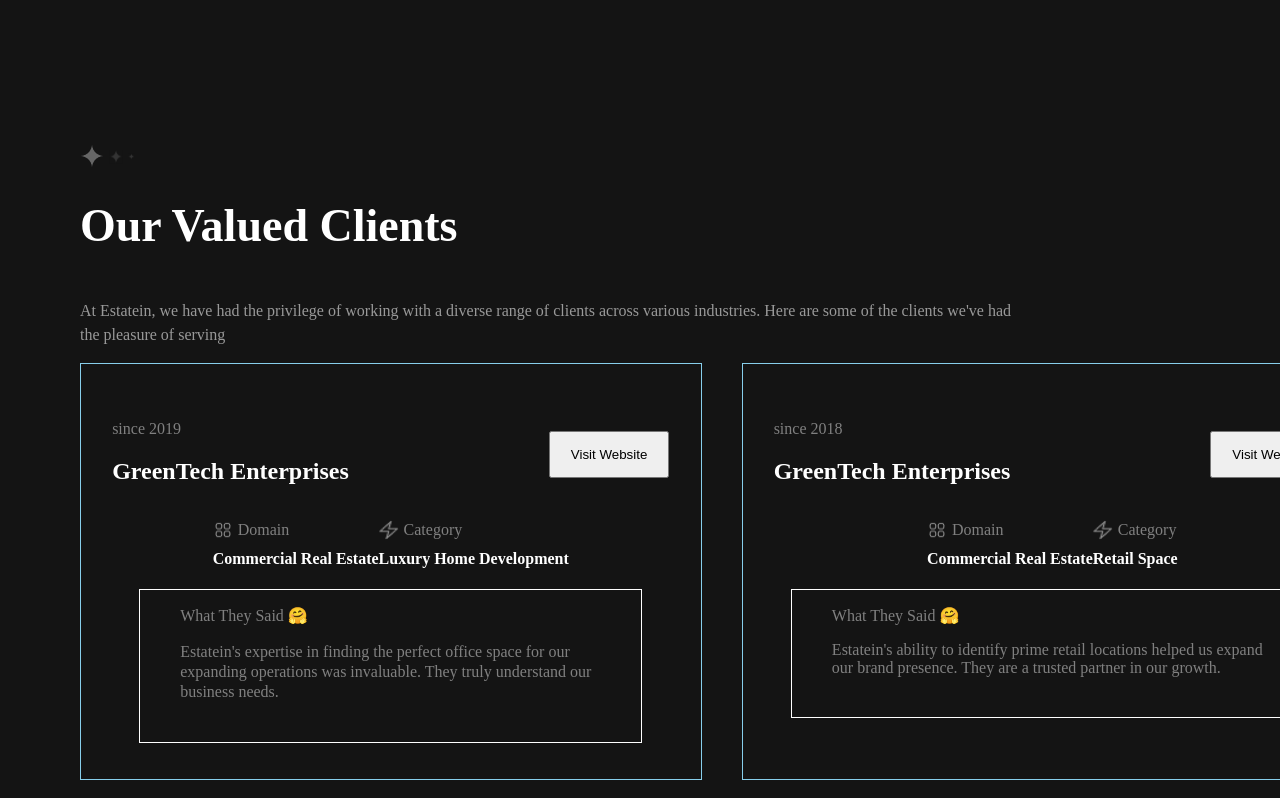
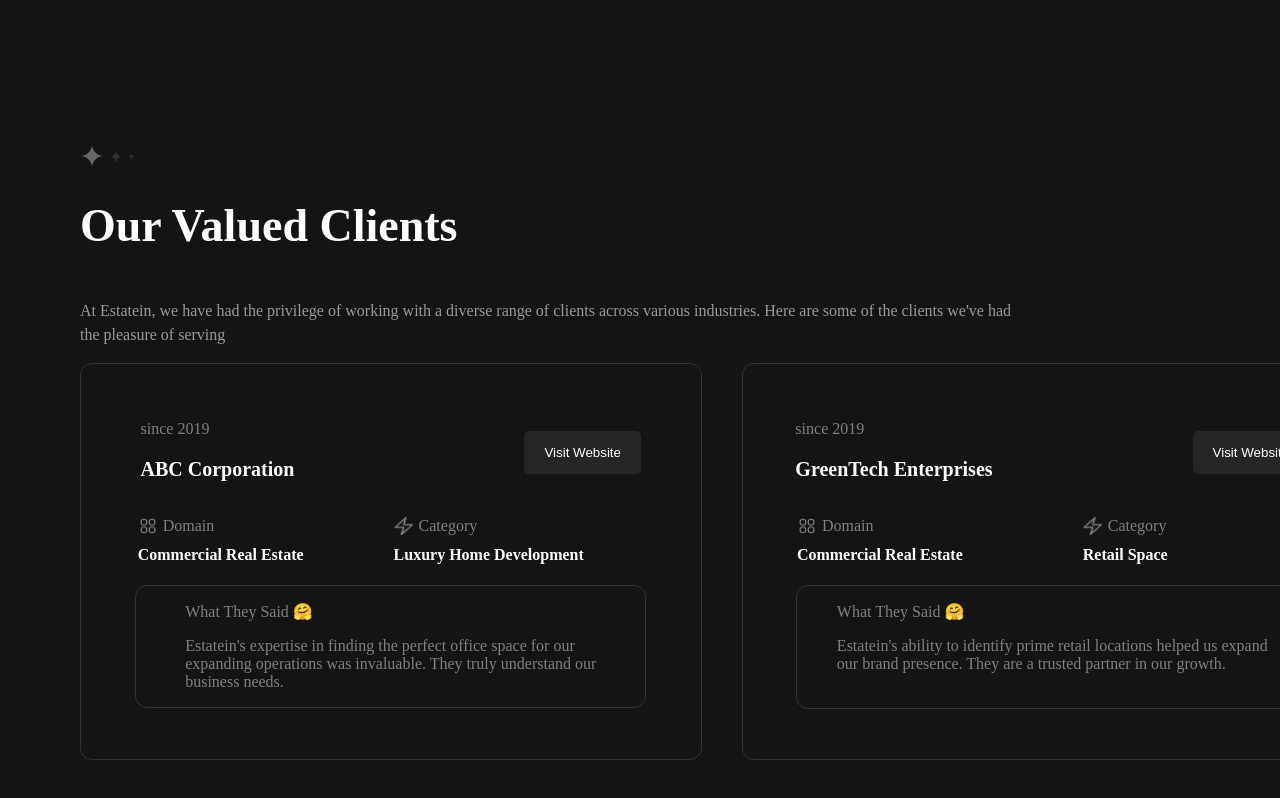
Before and after one commit to DeVTeJ10/Home-ly, a React (Vite) app: page /about-us in a window 1280 px wide. Shown: the part 3563-4361 px from the top of the page. Built offline with nearby package versions, Linux system fonts and the light colour scheme.

Commit message:
Our valued clients final rendition

```diff
--- a/src/pages/aboutUs/aboutUs.css
+++ b/src/pages/aboutUs/aboutUs.css
@@ -278,21 +278,33 @@ p{
     padding-right: 20px;
     padding-top: 14px;
     padding-bottom: 14px;
-    margin-left: -100px;
+    background-color: #262626;
+    color: white;
+    border: 0px;
+    border-radius: 5px;
 }
 
 .ABCcorp{
     display: flex;
     align-items: center;
-    justify-content: space-between;
-    gap: 300px;
     padding-top: 40px;
+    justify-content: space-evenly;
+    gap: 230px;
+}
+
+.ABCcorprals{
+    display: flex;
+    align-items: center;
+    padding-top: 40px;
+    justify-content: space-evenly;
+    gap: 200px;
 }
 
 .valuedclients{
     display: flex;
     background-color: #141414;
     color: white;
+    width: 539.5px;
 
 }
 
@@ -306,7 +318,6 @@ p{
     display: flex;
     flex-direction: column;
     gap: 5px;
-    /* margin-left: -50px; */
 }
 
 .commercialstate{
@@ -315,77 +326,71 @@ p{
 
 .juijutsu{
     display: flex;
+}
 
-    padding-left: 80px;
-    padding-right: 80px;
+.juijutsus{
+    display: flex;
+    gap: 90px;
+    margin-right: 60px;
+
+}
+
+.kingjuijutsus{
+    display: flex;
+    gap: 120px;
+    margin-right: 140px;
+
 }
 
 .heros{
-    border: 1px solid skyblue;
+    border: 1px solid #333333;
     display: flex;
     flex-direction: column;
     align-items: center;
     width: 619.5px;
-    height: 415px;
     background-color: #141414;
+    border-radius: 12px;
+    padding-bottom: 50px;
     /* padding-left: 24px; */
     /* padding-right: 24px; */
 }
-
-/* .sheros{
-    border: 1px solid skyblue;
-    display: flex;
-    flex-direction: column;
-    align-items: center;
-    width: 619.5px;
-    height: 415px;
-    background-color: #141414;
-    padding-left: 24px;
-    padding-right: 24px;
-} */
 
 .xpertises{
     display: flex;
     padding-left: 80px;
     padding-right: 80px;
+    padding-bottom: 40px;
+    gap: 40px;
 }
 
 .xpertise{
     display: flex;
-    gap: 40px;
+    /* gap: 40px; */
     background-color: #141414;
     color: white;
 }
 
-.metro{
-
-}
-
-.cyncro{
-
-}
-
-.sighting{
-    /* margin-left: -30px; */
-}
 
 .samuraicode{
-    padding-left: 50px;
-    padding-right: 40px;
-    line-height: 20px;
-    border: 1px solid;
-}
-
-.samuraicode{
-    padding-left: 40px;
-    padding-right: 50px;
     border: 1px solid;
     padding-bottom: 24px;
 }
 
 .samuraicodes{
-    padding-left: 40px;
-    padding-right: 50px;
-    padding-bottom: 24px;
     border: 1px solid;
 }
+
+.coded{
+    border: 1px solid #333333;
+    padding-right: 49px;
+    padding-left: 49px;
+    border-radius: 12px;
+}
+
+.procoded{
+    border: 1px solid #333333;
+    padding-left: 40px;
+    padding-right: 40px;
+    padding-bottom: 19px;
+    border-radius: 12px;
+}
--- a/src/pages/aboutUs/aboutUsPage.jsx
+++ b/src/pages/aboutUs/aboutUsPage.jsx
@@ -417,13 +417,12 @@ const aboutUs = () => {
 
       <div className="xpertises">
         <div className="xpertise">
-
           <div className="heros">
             {/* <div className="valuedclients"> */}
             <div className="ABCcorp">
               <div className="metro">
                 <p>since 2019</p>
-        <h2>GreenTech Enterprises</h2>
+                <h3>ABC Corporation</h3>
               </div>
               <div className="sighting">
                 <button className="visitsitess">Visit Website</button>
@@ -431,7 +430,7 @@ const aboutUs = () => {
             </div>
             {/* </div> */}
 
-  <div className="juijutsu">
+            <div className="juijutsus">
               <div className="domainexpansions">
                 <div className="domainexpansion">
                   <img src="./src/images/Domain.png" width={20} height={20} />
@@ -441,14 +440,18 @@ const aboutUs = () => {
               </div>
               <div className="domainexpansions">
                 <div className="domainexpansion">
-        <img src="./src/images/lightning.png" width={20} height={20} />
+                  <img
+                    src="./src/images/lightning.png"
+                    width={20}
+                    height={20}
+                  />
                   <p>Category</p>
                 </div>
                 <h4 className="commercialstate">Luxury Home Development</h4>
               </div>
             </div>
 
-<div className="samuraicode">
+            <div className="coded">
               <p>What They Said 🤗</p>
               <p className="cyncro">
                 Estatein's expertise in finding the perfect office space for our
@@ -458,23 +461,22 @@ const aboutUs = () => {
               </p>
             </div>
           </div>
-
-
-
+        </div>
+        <div className="xpertise">
           <div className="heros">
-  <div className="valuedclients">
-    <div className="ABCcorp">
+            {/* <div className="valuedclients"> */}
+            <div className="ABCcorprals">
               <div className="metro">
-        <p>since 2018</p>
-        <h2>GreenTech Enterprises</h2>
+                <p>since 2019</p>
+                <h3>GreenTech Enterprises</h3>
               </div>
               <div className="sighting">
                 <button className="visitsitess">Visit Website</button>
               </div>
             </div>
-  </div>
+            {/* </div> */}
 
-  <div className="juijutsu">
+            <div className="kingjuijutsus">
               <div className="domainexpansions">
                 <div className="domainexpansion">
                   <img src="./src/images/Domain.png" width={20} height={20} />
@@ -484,18 +486,23 @@ const aboutUs = () => {
               </div>
               <div className="domainexpansions">
                 <div className="domainexpansion">
-        <img src="./src/images/lightning.png" width={20} height={20} />
+                  <img
+                    src="./src/images/lightning.png"
+                    width={20}
+                    height={20}
+                  />
                   <p>Category</p>
                 </div>
                 <h4 className="commercialstate">Retail Space</h4>
               </div>
             </div>
-  <div className="samuraicodes">
+
+            <div className="procoded">
               <p>What They Said 🤗</p>
               <p className="cyncro">
-    Estatein's ability to identify prime retail locations helped us
-    expand<br></br> our brand presence. They are a trusted partner in
-    our growth.
+              Estatein's ability to identify prime retail locations helped us expand<br>
+              </br> our brand presence.
+              They are a trusted partner in our growth.
               </p>
             </div>
           </div>
```
Also changed, not shown: src/images/tweet.jpg (added). Lines whose indentation alone changed are shown as unchanged.
